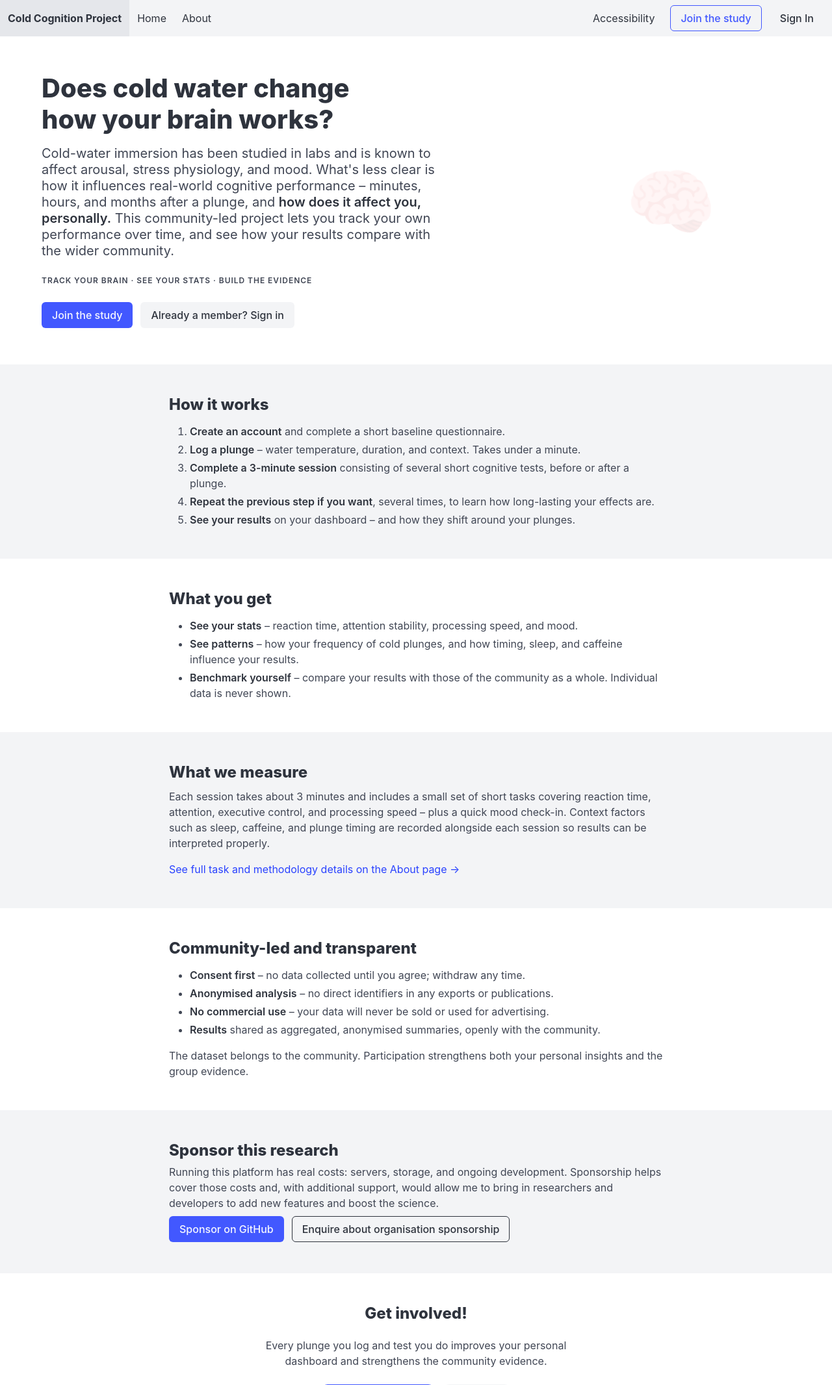
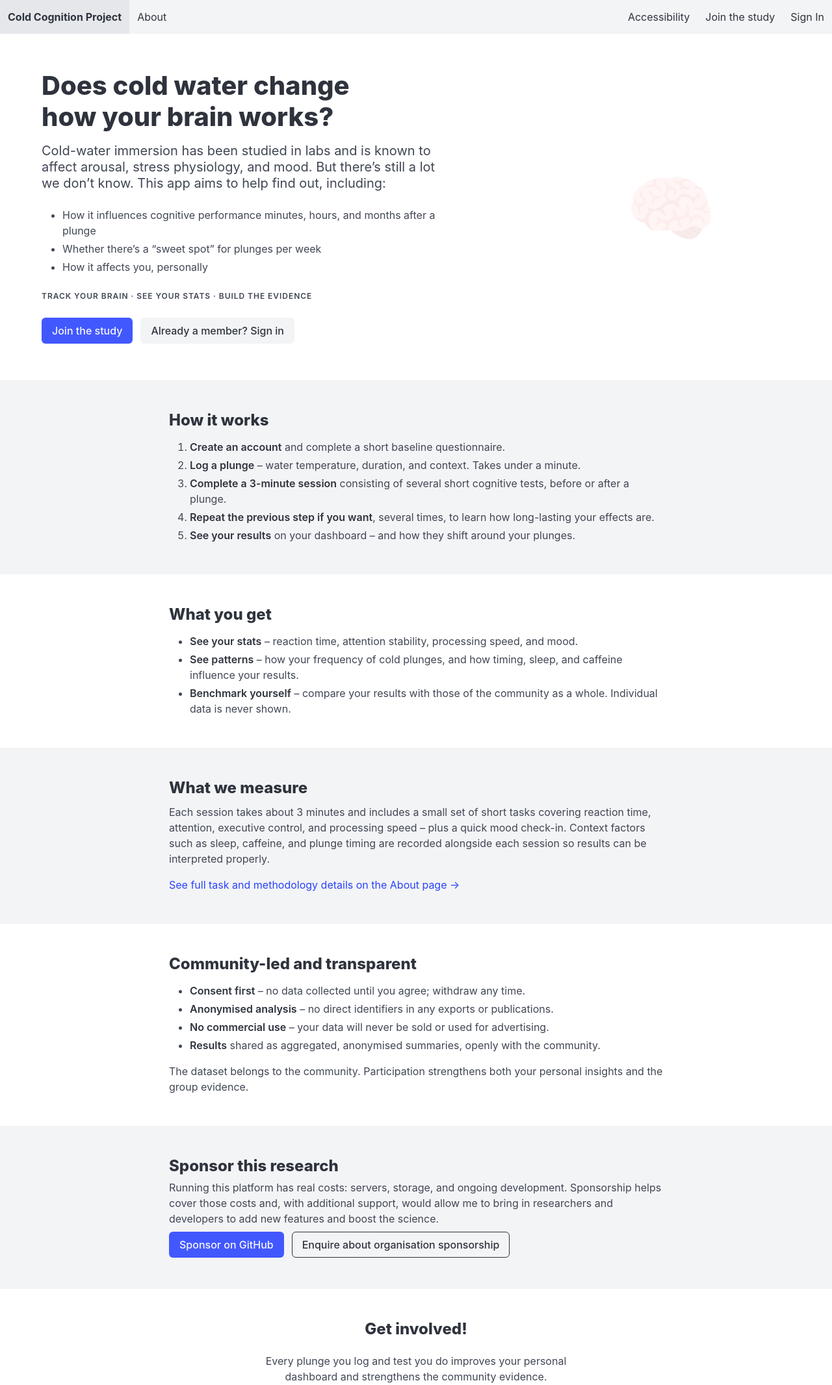
Before and after one commit to andytwoods/iceplunge, a Django app: page / in a window 1280 px wide. Shown: the top 2132 px of the page at 65% size. Run offline with Django 5.2, Linux system fonts and the light colour scheme; data that the repository does not hold is empty; parts of the project's set-up code (start-up, migrations or seed data) failed here and were passed over.

Commit message:
Refactor homepage content and simplify navbar layout

```diff
--- a/iceplunge/templates/pages/home.html
+++ b/iceplunge/templates/pages/home.html
@@ -15,12 +15,18 @@
             Does cold water change<br>how your brain works?
           </h1>
           <p class="subtitle is-5" style="max-width:38rem;">
-            Cold-water immersion has been studied in labs and is known to affect arousal,
-            stress physiology, and mood. What's less clear is how it influences real-world
-            cognitive performance – minutes, hours, and months after a plunge, and <strong>how does it affect you, personally.</strong> This
-            community-led project lets you track your own performance over time, and see
-            how your results compare with the wider community.
+            Cold-water immersion has been studied in labs and is known to affect arousal, stress physiology, and mood.
+            But there’s still a lot we don’t know. This app aims to help find out, including:
           </p>
+
+          <div class="content" style="max-width:38rem;">
+            <ul>
+              <li>How it influences cognitive performance minutes, hours, and months after a plunge</li>
+              <li>Whether there’s a “sweet spot” for plunges per week</li>
+              <li>How it affects you, personally</li>
+            </ul>
+          </div>
+
         <p class="is-size-7 has-text-grey-dark has-text-weight-semibold mb-2 is-uppercase" style="letter-spacing:.08em;">
             Track your brain &middot; see your stats &middot; build the evidence
           </p>
--- a/iceplunge/templates/partials/_navbar.html
+++ b/iceplunge/templates/partials/_navbar.html
@@ -13,7 +13,6 @@
   </div>
   <div id="mainNavbar" class="navbar-menu">
     <div class="navbar-start">
-      <a class="navbar-item" href="{% url 'home' %}">{% translate "Home" %}</a>
       <a class="navbar-item" href="{% url 'about' %}">{% translate "About" %}</a>
       {% if request.user.is_authenticated %}
         <a class="navbar-item" href="{% url 'plunges:list' %}">{% translate "My Plunges" %}</a>
@@ -25,29 +24,23 @@
       <a class="navbar-item a11y-open-btn" href="#" aria-controls="a11yPanel">
         {% translate "Accessibility" %}
       </a>
-      <div class="navbar-item">
       {% if request.user.is_authenticated %}
-          <div class="buttons">
-            <a class="button is-light" href="{% url 'users:detail' request.user.pk %}">
+        <a class="navbar-item" href="{% url 'users:detail' request.user.pk %}">
           {% translate "My Profile" %}
         </a>
-            <a class="button is-light" href="{% url 'account_logout' %}">
+        <a class="navbar-item" href="{% url 'account_logout' %}">
           {% translate "Sign Out" %}
         </a>
-          </div>
       {% else %}
-          <div class="buttons">
         {% if ACCOUNT_ALLOW_REGISTRATION %}
-              <a class="button is-link is-outlined" href="{% url 'account_signup' %}">
+          <a class="navbar-item" href="{% url 'account_signup' %}">
             {% translate "Join the study" %}
           </a>
         {% endif %}
-            <a class="button is-light" href="{% url 'account_login' %}">
+        <a class="navbar-item" href="{% url 'account_login' %}">
           {% translate "Sign In" %}
         </a>
-          </div>
       {% endif %}
     </div>
   </div>
-  </div>
 </nav>
```
Lines whose indentation alone changed are shown as unchanged.
